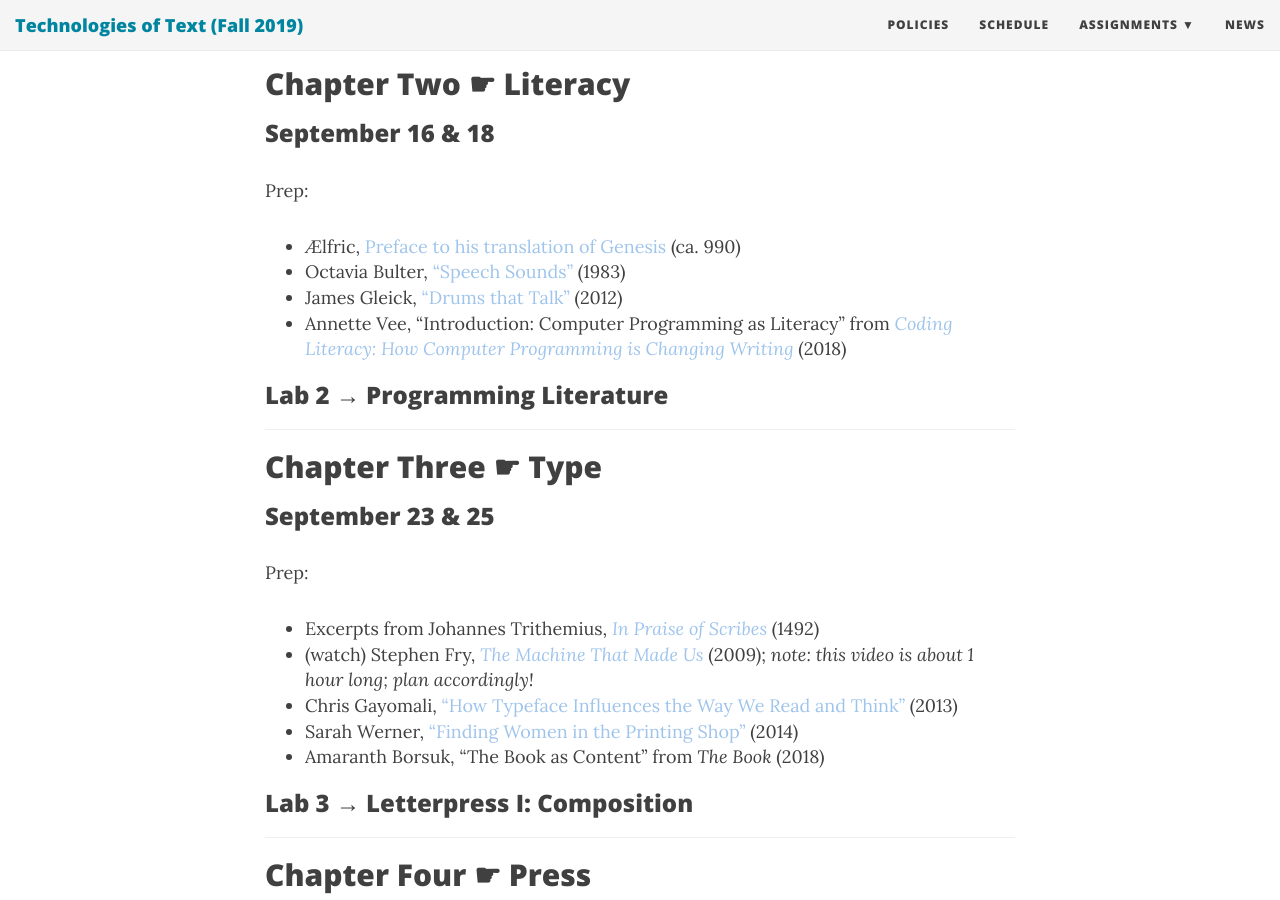
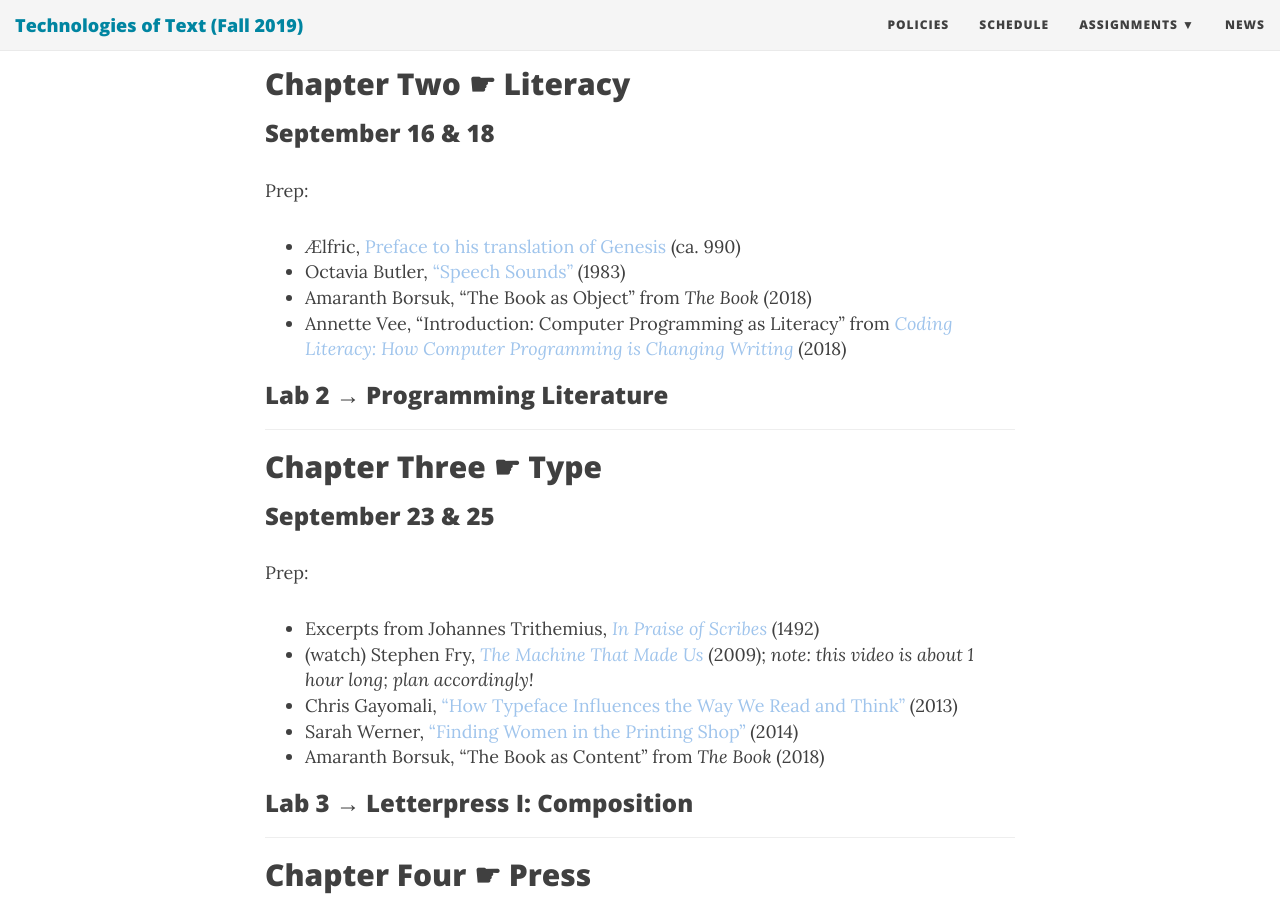
Before and after one commit to rccordell/f19tot, a Jekyll site: the page built from schedule.md, in a window 1280 px wide and 900 px high, scrolled down 1774 px. Built offline with Jekyll 4.4.1, drawn with Linux system fonts in a browser that asks for light colours; nearby versions of some CDN libraries; some web fonts are replaced.

Commit message:
add borsuk to next week

```diff
--- a/schedule.md
+++ b/schedule.md
@@ -48,8 +48,8 @@ Prep:
 Prep:
 
 + Ælfric, [Preface to his translation of Genesis](https://brandonwhawk.net/2014/07/30/aelfrics-preface-to-genesis-a-translation/) (ca. 990)
-+ Octavia Bulter, ["Speech Sounds"](https://northeastern.alma.exlibrisgroup.com/leganto/public/01NEU_INST/citation/9484553540001401?auth=SAML) (1983)
-+ James Gleick, ["Drums that Talk"](https://pen.org/drums-that-talk/) (2012)
++ Octavia Butler, ["Speech Sounds"](https://northeastern.alma.exlibrisgroup.com/leganto/public/01NEU_INST/citation/9484553540001401?auth=SAML) (1983)
++ Amaranth Borsuk, “The Book as Object” from *The Book* (2018)
 + Annette Vee, “Introduction: Computer Programming as Literacy” from [*Coding Literacy: How Computer Programming is Changing Writing*](https://northeastern.alma.exlibrisgroup.com/leganto/public/01NEU_INST/citation/9427052630001401?auth=SAML) (2018)
 
 
```
